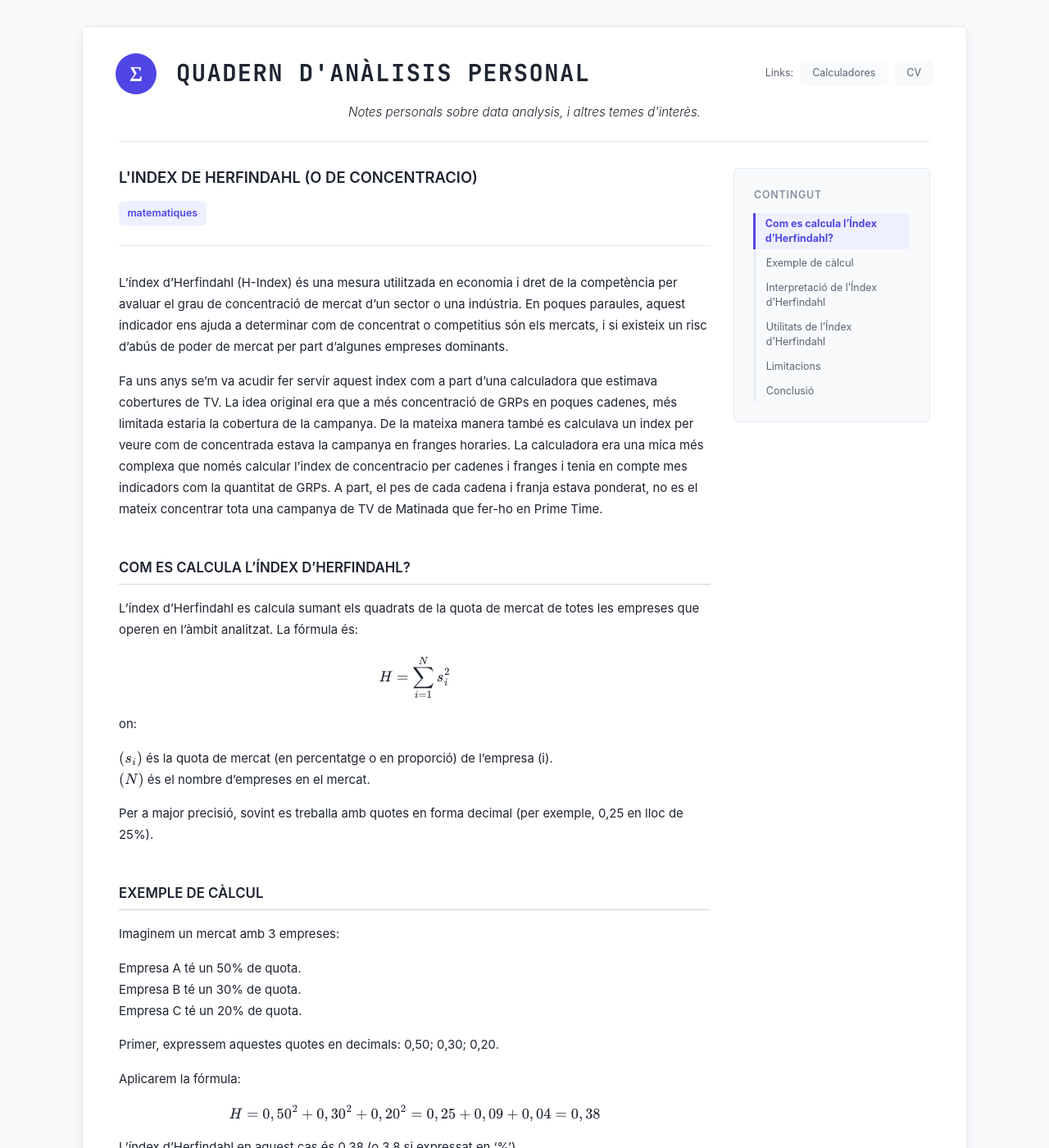
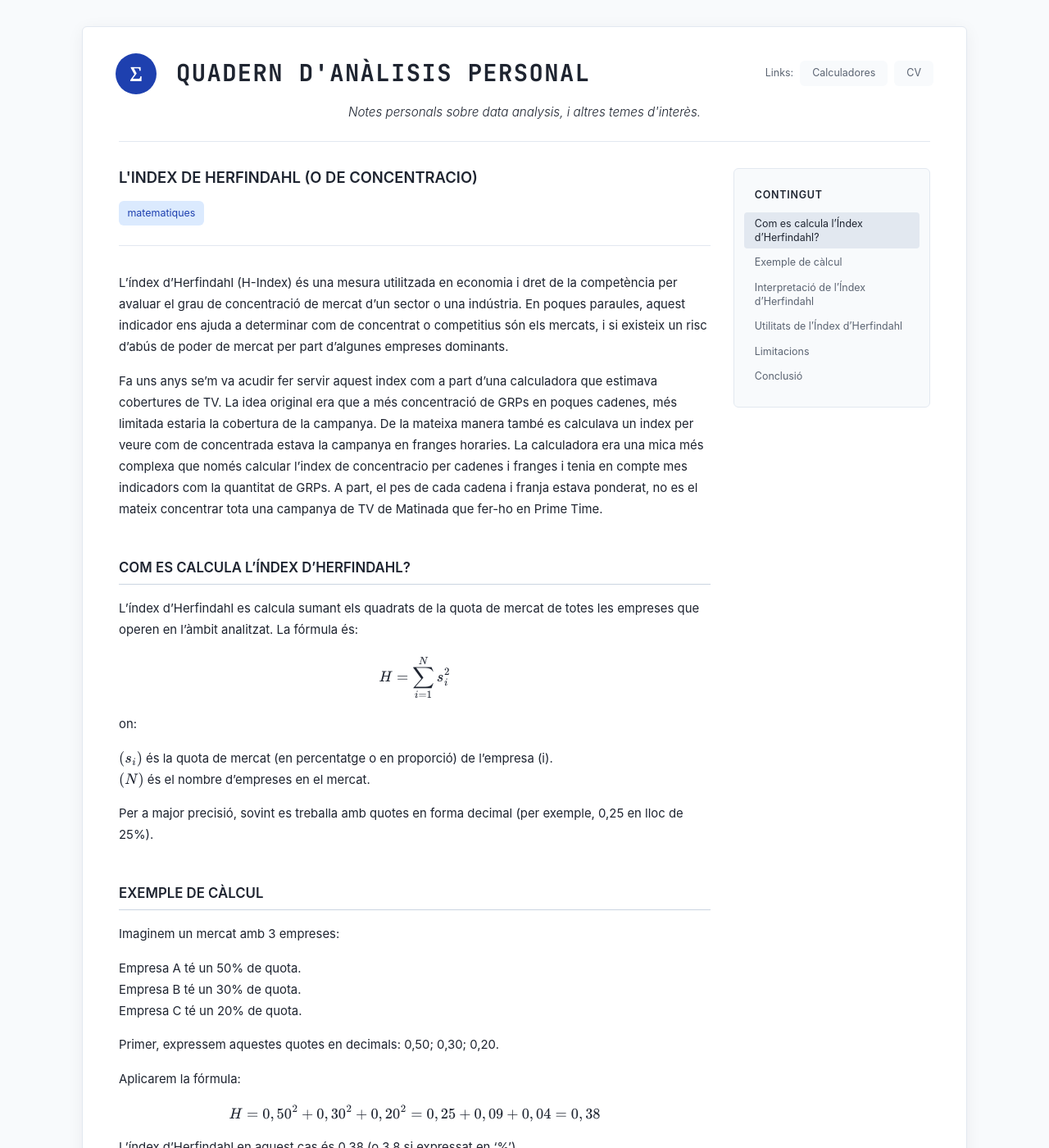
Before and after one commit to alberthr/alberthr.github.io, a Jekyll site: the page built from _posts/2010-06-01-herfindahl-concentracio.md, in a window 1280 px wide and 1400 px high. Shown: the whole window at 82% size. Built offline with Jekyll 4.4.1, drawn with Linux system fonts in a browser that asks for light colours; comment, search, counter and statistics services are not loaded.

Commit message:
Update style.css

```diff
--- a/assets/css/style.css
+++ b/assets/css/style.css
@@ -12,9 +12,9 @@
   --border: #e2e8f0;
   --border-strong: #cbd5e1;
 
-  --accent: #4f46e5;
-  --accent-hover: #4338ca;
-  --accent-light: #eef0fe;
+  --accent: #1e40af;
+  --accent-hover: #1e3a8a;
+  --accent-light: #dbeafe;
 
   --code-bg: #1e2430;
   --code-text: #eef1f8;
@@ -161,7 +161,7 @@ a:hover { color: var(--accent-hover); }
 }
 
 .search-input::placeholder { color: var(--text-light); }
-.search-input:focus { outline: none; border-color: var(--accent); background: #fff; width: 200px; box-shadow: 0 0 0 3px rgba(79,70,229,0.1); }
+.search-input:focus { outline: none; border-color: var(--accent); background: #fff; width: 200px; box-shadow: 0 0 0 3px rgba(59,130,246,0.1); }
 
 /* ===================== CONTINGUT PRINCIPAL (dins de la caixa) ===================== */
 .page-shell { padding: 2rem 2.75rem; }
@@ -243,7 +243,7 @@ ul { padding: 0; list-style: none; }
 
 .tag-sm {
   font-size: var(--fs-4);
-  font-weight: 600;
+  /*font-weight: 600;*/
   color: var(--accent);
   background: var(--accent-light);
   padding: 0.25rem 0.65rem;
@@ -280,7 +280,7 @@ ul { padding: 0; list-style: none; }
     background: var(--page-bg);
     border: 1px solid var(--border);
     border-radius: var(--radius);
-    padding: 1.5rem;
+    padding: 1.5rem 0.75rem;
   }
 }
 
@@ -290,25 +290,24 @@ ul { padding: 0; list-style: none; }
 .margin-title {
   font-size: var(--fs-4);
   font-weight: 600;
-  color: var(--text-light);
+  /*color: var(--text-light);*/
   text-transform: uppercase;
   letter-spacing: 0.06em;
-  margin: 0 0 0.85rem 0;
+  margin: 0 0.8rem 0.8rem 0.8rem;
 }
 
 .toc-list {
   display: flex;
   flex-direction: column;
   gap: 0.2rem;
-  border-left: 2px solid var(--border);
 }
 
 .toc-list a {
   font-size: var(--fs-4);
   color: var(--text-muted);
-  padding: 0.3rem 0 0.3rem 0.8rem;
-  margin-left: -2px;
-  border-left: 2px solid transparent;
+  padding: 0.3rem 0.8rem 0.3rem 0.8rem;
+  /*margin-left: -2px;
+  border-left: 2px solid transparent;*/
   line-height: 1.4;
   transition: all 0.15s ease;
 }
@@ -316,14 +315,13 @@ ul { padding: 0; list-style: none; }
 .toc-list a.toc-level-3 { padding-left: 1.5rem; opacity: 0.85; }
 .toc-list a:hover { color: var(--text); /*background-color: #ffffff;*/ }
 .toc-list a.active {
-  color: var(--accent);
-  border-left-color: var(--accent);
+  color: var(--text);
+  /*border-left-color: transparent;
   border-left-width: 3px;
   margin-left: -3px;
-  padding-left: calc(0.8rem - 1px);
-  font-weight: 700;
-  background-color: var(--accent-light);
-  border-radius: 0 4px 4px 0;
+  padding-left: calc(0.8rem - 1px);*/
+  background-color: var(--border);
+  border-radius: 4px;
 }
 
 .sidebar-meta {
@@ -428,8 +426,16 @@ h2 {
 h3 { font-size: var(--fs-3); margin-top: 1.5rem; margin-bottom: 0.7rem; text-transform: uppercase;}
 h4 { font-size: var(--fs-3); margin-top: 1rem; margin-bottom: 0.5rem; }
 
+
 .post-content { line-height: 1.75; word-wrap: break-word; font-size: var(--fs-3); }
 .post-content p { margin-bottom: 1rem; }
+
+.post-content h3::before {
+  content: "▪️";
+  margin-right: 4px;
+  color: var(--accent);
+}
+
 
 /* ===================== POSTS RELACIONATS ===================== */
 .related-posts { padding-top: 1.5rem; }
```
